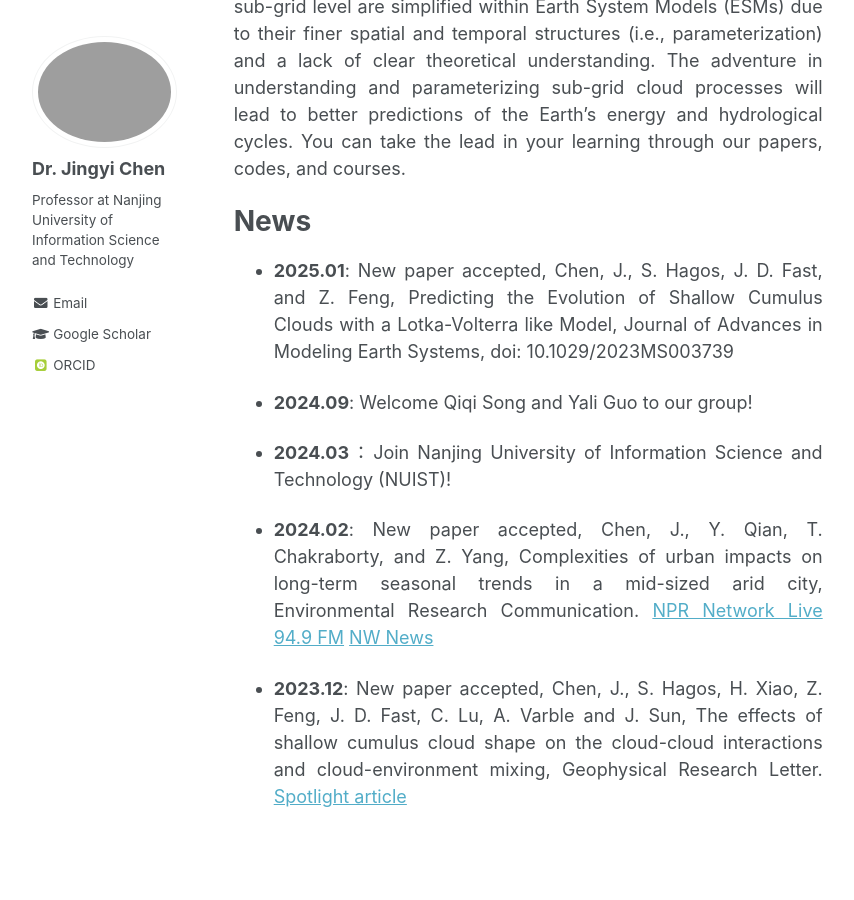
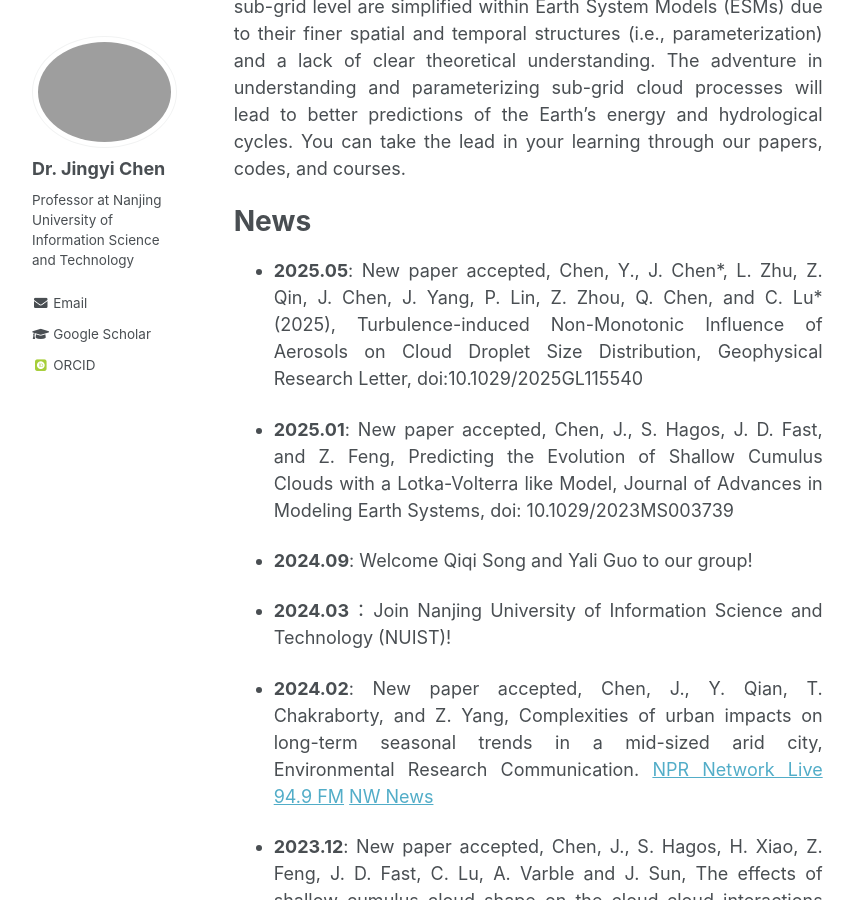
Before and after one commit to Jingyi-Chen/jingyi-chen.github.io, a Jekyll site: the page built from _pages/about.md, in a window 1280 px wide and 900 px high, scrolled down 835 px. Shown: the whole window, without its empty margins (132-986 px from the left). Built offline with Jekyll 4.4.1, drawn with Linux system fonts in a browser that asks for light colours; some web fonts are replaced.

Commit message:
Update about.md

```diff
--- a/_pages/about.md
+++ b/_pages/about.md
@@ -14,6 +14,8 @@ I am focused on addressing several grand challenges related to cloud processes a
 
 News
 ======
+* **2025.05**: New paper accepted, Chen, Y., J. Chen\*, L. Zhu, Z. Qin, J. Chen, J. Yang, P. Lin, Z. Zhou, Q. Chen, and C. Lu\* (2025), Turbulence-induced Non-Monotonic Influence of Aerosols on Cloud Droplet Size Distribution, Geophysical Research Letter, doi:10.1029/2025GL115540
+
 * **2025.01**: New paper accepted, Chen, J., S. Hagos, J. D. Fast, and Z. Feng, Predicting the Evolution of Shallow Cumulus Clouds with a Lotka-Volterra like Model, Journal of Advances in Modeling Earth Systems, doi: 10.1029/2023MS003739
 
 * **2024.09**: Welcome Qiqi Song and Yali Guo to our group!
```
